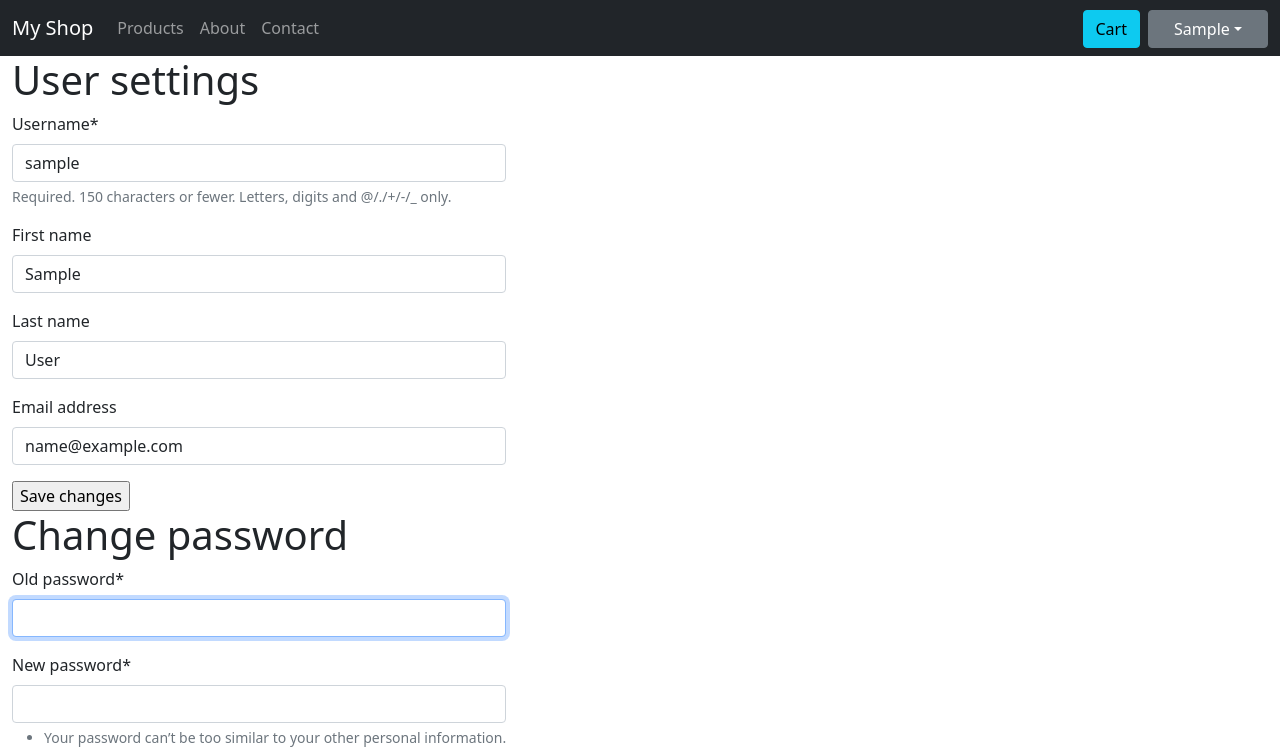
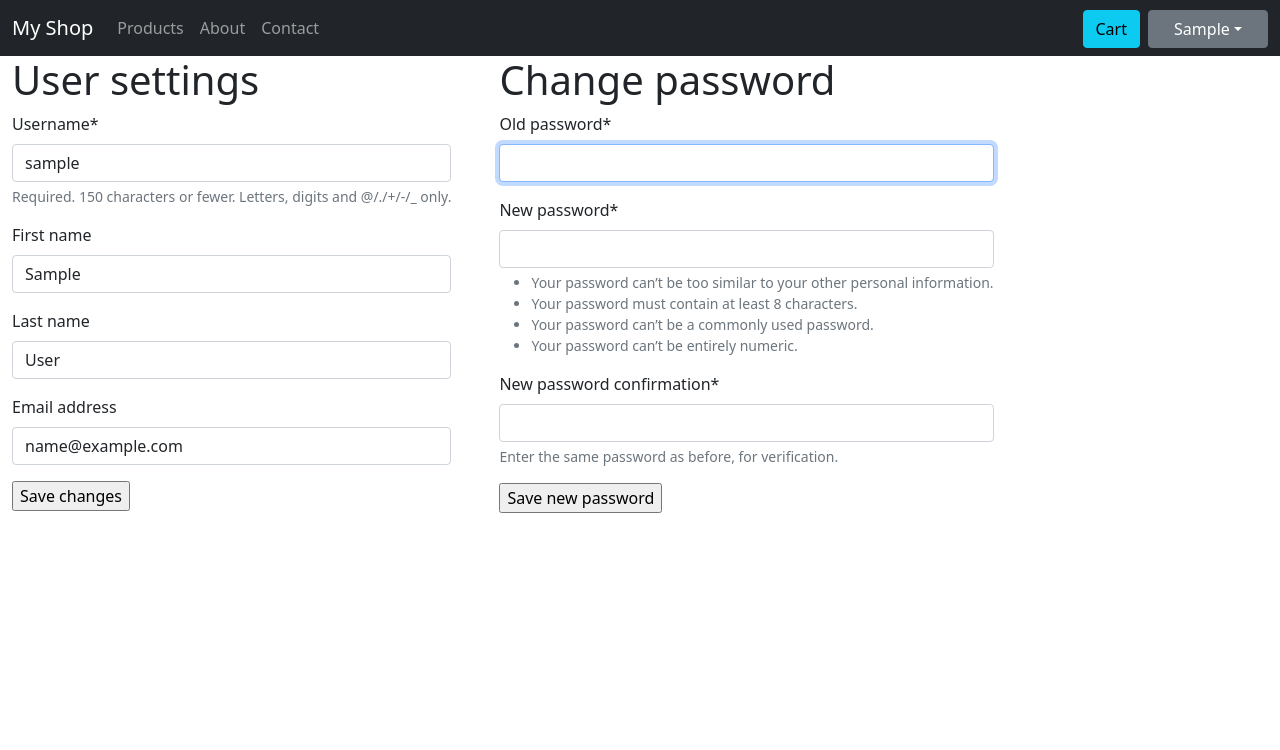
Before and after one commit to kelinimo/django_website_test1, a Django app: page /user/user_settings/ in a window 1280 px wide. Shown: the top 750 px of the page. After the commit the page ends 513 px from the top, so only its background shows below. Run offline with Django 5.2, Linux system fonts and the light colour scheme; the visitor is signed in with stand-in values (Sample User, id 1); some libraries are stand-ins or nearby versions.

Commit message:
various changes

```diff
--- a/templates/registration/user_settings.html
+++ b/templates/registration/user_settings.html
@@ -1,7 +1,8 @@
 {% extends 'base.html' %}
 {% load crispy_forms_filters %}
 {% block content %}
-  <div class="col-auto">
+  <div class="d-xl-inline-flex d-sm-inline">
+  <div class="col-auto pe-5">
     <h1>User settings</h1>
     <form method="post">
       {% csrf_token %}
@@ -11,6 +12,8 @@
       {{ user_form|crispy }}
       <input type="submit" value="Save changes">
     </form>
+  </div>
+  <div class="col-auto">
     <h1>Change password</h1>
     <form method="post">
       {% csrf_token %}
@@ -22,6 +25,7 @@
     </form>
 
   </div>
+  </div>
 
 
 {% endblock %}
```
